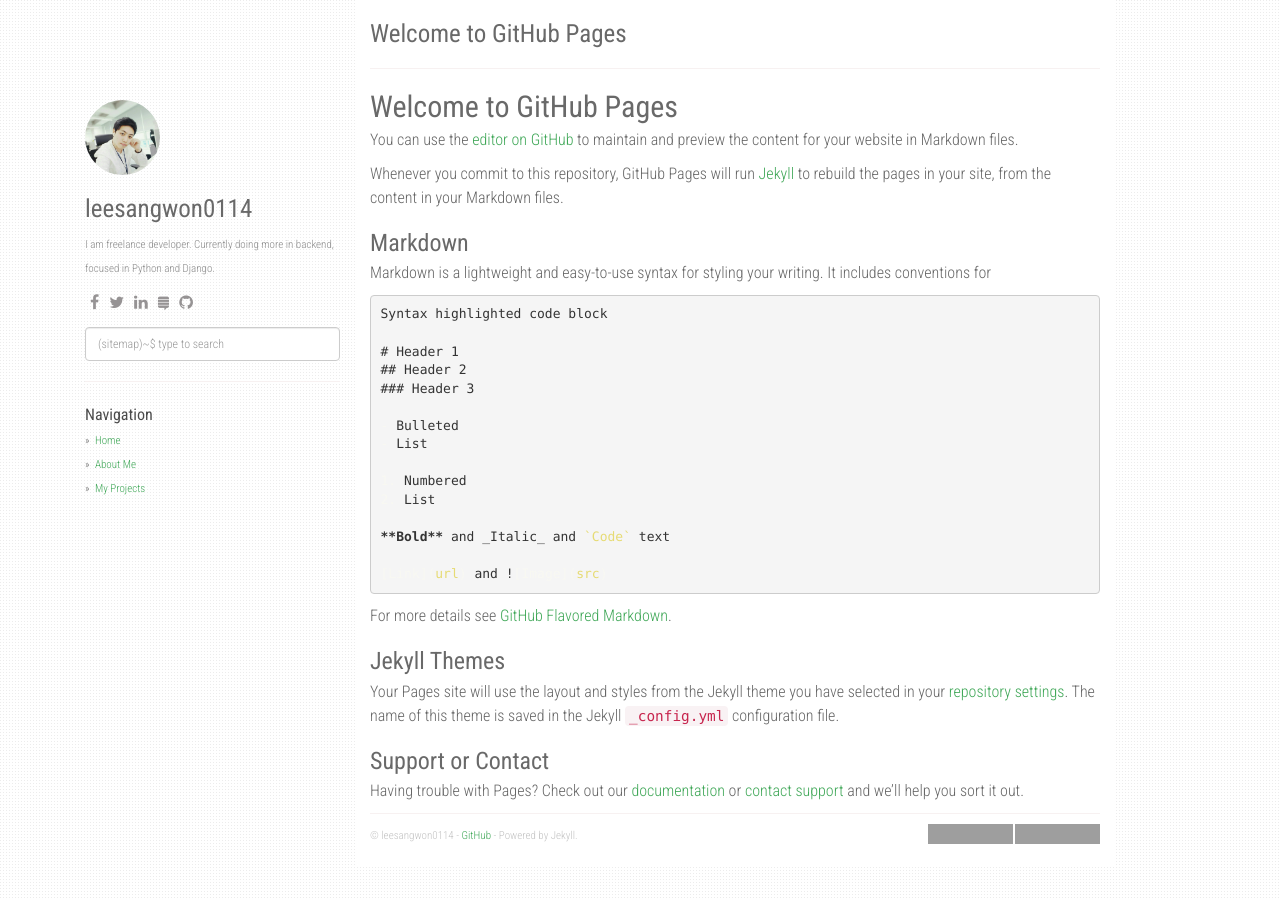
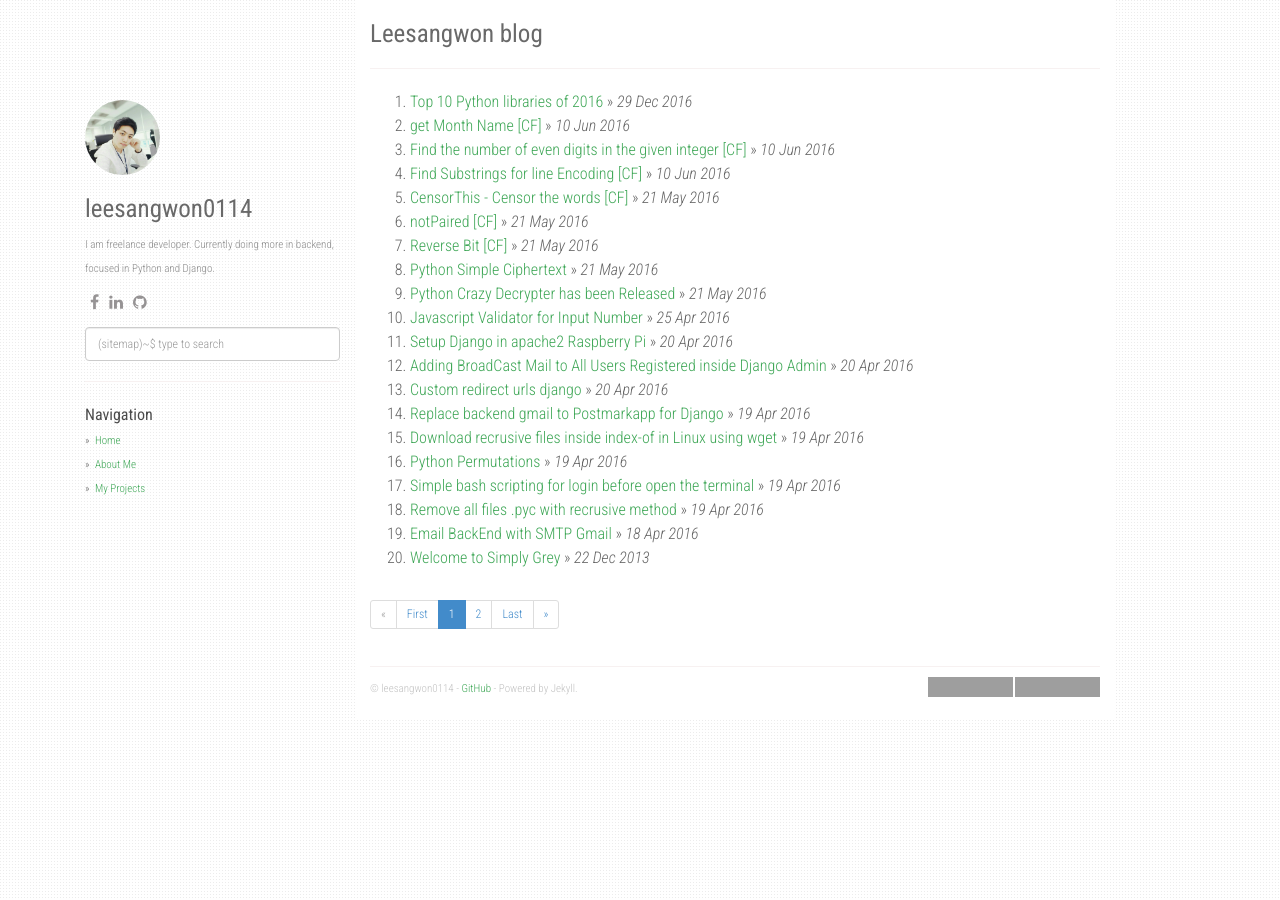
Before and after one commit to leesangwon0114/leesangwon0114.github.io, a Jekyll site: the page built from index.html, in a window 1280 px wide. Built offline with Jekyll 4.4.1, drawn with Linux system fonts in a browser that asks for light colours; nearby versions of some CDN libraries; our own code applies the rules of GitHub Pages for plain Markdown files; the list of posts is cut into pages by our own code; grey boxes are pictures that could not be loaded.

Commit message:
edit profile

````diff
--- a/_config.yml
+++ b/_config.yml
@@ -18,11 +18,7 @@ collections:
 social:
     - icon: fa-facebook
       link: "#https://www.facebook.com/sangwon.lee.58760"
-    - icon: fa-twitter
-      link: "#"
     - icon: fa-linkedin
-      link: "#"
-    - icon: fa-stack-exchange
       link: "#"
     - icon: fa-github
       link: "https://github.com/leesangwon0114"
--- a/index.md
+++ /dev/null
@@ -1,37 +0,0 @@
-## Welcome to GitHub Pages
-
-You can use the [editor on GitHub](https://github.com/leesangwon0114/leesangwon0114.github.io/edit/master/index.md) to maintain and preview the content for your website in Markdown files.
-
-Whenever you commit to this repository, GitHub Pages will run [Jekyll](https://jekyllrb.com/) to rebuild the pages in your site, from the content in your Markdown files.
-
-### Markdown
-
-Markdown is a lightweight and easy-to-use syntax for styling your writing. It includes conventions for
-
-```markdown
-Syntax highlighted code block
-
-# Header 1
-## Header 2
-### Header 3
-
-- Bulleted
-- List
-
-1. Numbered
-2. List
-
-**Bold** and _Italic_ and `Code` text
-
-[Link](url) and ![Image](src)
-```
-
-For more details see [GitHub Flavored Markdown](https://guides.github.com/features/mastering-markdown/).
-
-### Jekyll Themes
-
-Your Pages site will use the layout and styles from the Jekyll theme you have selected in your [repository settings](https://github.com/leesangwon0114/leesangwon0114.github.io/settings). The name of this theme is saved in the Jekyll `_config.yml` configuration file.
-
-### Support or Contact
-
-Having trouble with Pages? Check out our [documentation](https://help.github.com/categories/github-pages-basics/) or [contact support](https://github.com/contact) and we’ll help you sort it out.
````
